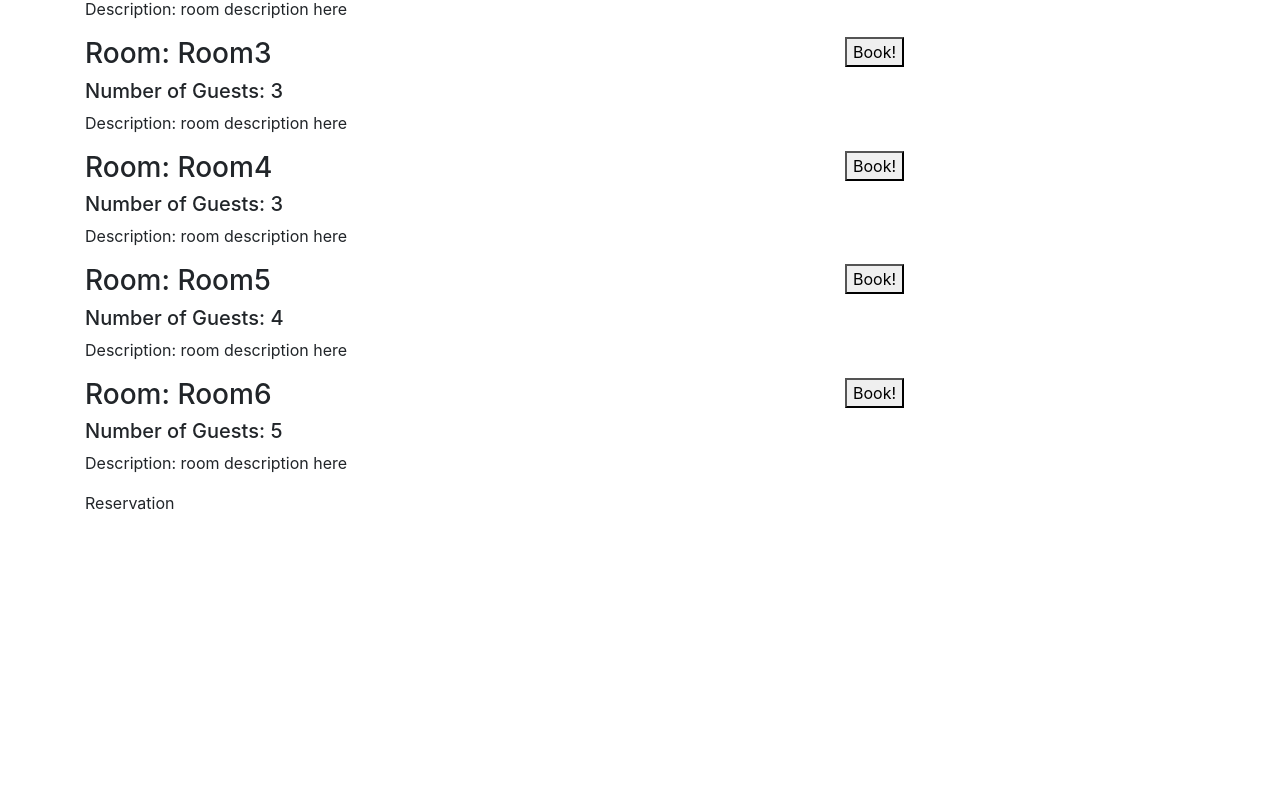
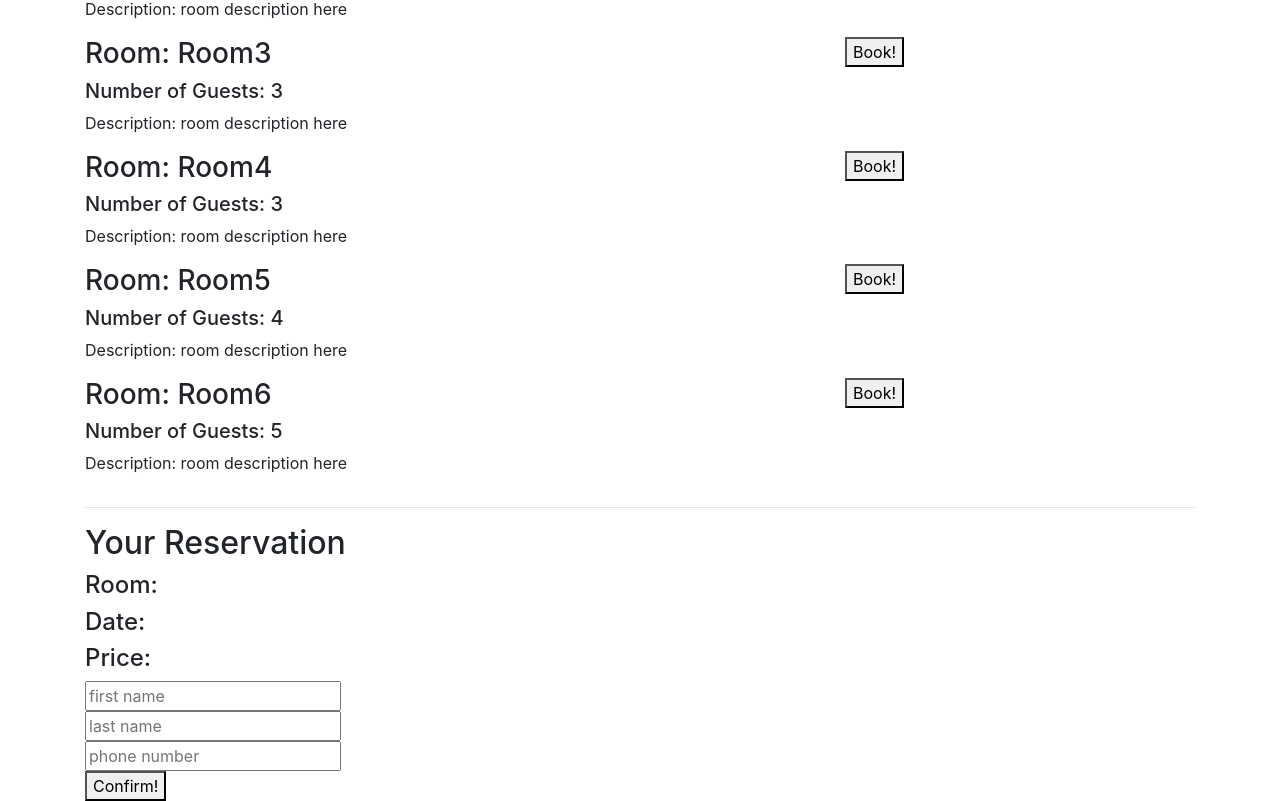
Before and after one commit to yetka/react-redux-marine-resort, a React app: page /#/ in a window 1280 px wide. Shown: the part 576-1377 px from the top of the page. Before the commit the page ends 1107 px from the top, so only its background shows below. Built offline with nearby package versions, Linux system fonts and the light colour scheme.

Commit message:
add Reservation component

```diff
--- a/src/components/App.jsx
+++ b/src/components/App.jsx
@@ -4,12 +4,58 @@ import RoomsFilter from './RoomsFilter';
 import RoomsList from './RoomsList';
 import Reservation from './Reservation';
 
+const masterRoomsList= {
+  1: {
+    name: 'Room1',
+    description: 'room description here',
+    numberOfGuests: 2,
+    reservations: {'07/01/2018-07/15/2018': {firstName: 'John', secondName: 'Smith', phone: '206 123 4567'}, '07/16/2018-08/15/2018': {firstName: 'Matilda', secondName: 'Doe', phone: '206 123 9876'} },
+    id: '1'
+  },
+  2: {
+    name: 'Room2',
+    description: 'room description here',
+    numberOfGuests: 2,
+    reservations: {'07/01/2018-07/15/2018': {firstName: 'John', secondName: 'Smith', phone: '206 123 4567'}, '07/16/2018-08/15/2018': {firstName: 'Matilda', secondName: 'Doe', phone: '206 123 9876'} },
+    id: '2'
+  },
+  3: {
+    name: 'Room3',
+    description: 'room description here',
+    numberOfGuests: 3,
+    reservations: {'07/01/2018-07/15/2018': {firstName: 'John', secondName: 'Smith', phone: '206 123 4567'}, '07/16/2018-08/15/2018': {firstName: 'Matilda', secondName: 'Doe', phone: '206 123 9876'} },
+    id: '3'
+  },
+  4: {
+    name: 'Room4',
+    description: 'room description here',
+    numberOfGuests: 3,
+    reservations: {'07/01/2018-07/15/2018': {firstName: 'John', secondName: 'Smith', phone: '206 123 4567'}, '07/16/2018-08/15/2018': {firstName: 'Matilda', secondName: 'Doe', phone: '206 123 9876'} },
+    id: '4'
+  },
+  5: {
+    name: 'Room5',
+    description: 'room description here',
+    numberOfGuests: 4,
+    reservations: {'07/01/2018-07/15/2018': {firstName: 'John', secondName: 'Smith', phone: '206 123 4567'}, '07/16/2018-08/15/2018': {firstName: 'Matilda', secondName: 'Doe', phone: '206 123 9876'} },
+    id: '5'
+  },
+  6: {
+    name: 'Room6',
+    description: 'room description here',
+    numberOfGuests: 5,
+    reservations: {'07/01/2018-07/15/2018': {firstName: 'John', secondName: 'Smith', phone: '206 123 4567'}, '07/16/2018-08/15/2018': {firstName: 'Matilda', secondName: 'Doe', phone: '206 123 9876'} },
+    id: '6'
+  }
+};
+
 function App(){
   return (
     <div className="container">
       <Header />
       <RoomsFilter />
-      <RoomsList />
+      <RoomsList masterRoomsList={masterRoomsList}/>
+      <hr></hr>
       <Reservation />
     </div>
   );
--- a/src/components/Reservation.jsx
+++ b/src/components/Reservation.jsx
@@ -3,7 +3,25 @@ import React from 'react';
 function Reservation(){
   return (
     <div>
-      <p>Reservation</p>
+      <h2>Your Reservation</h2>
+      <h4>Room:</h4>
+      <h4>Date:</h4>
+      <h4>Price:</h4>
+        <form>
+          <input
+            type='text'
+            id='firstName'
+            placeholder='first name'/><br />
+          <input
+            type='text'
+            id='lastName'
+            placeholder='last name'/><br />
+          <input
+            type='text'
+            id='phone'
+            placeholder='phone number'/><br />
+          <button type='submit'>Confirm!</button>
+        </form>
     </div>
   );
 }
--- a/src/components/RoomsList.jsx
+++ b/src/components/RoomsList.jsx
@@ -1,56 +1,12 @@
 import React from 'react';
 import Room from './Room';
+import PropTypes from 'prop-types';
 
-const masterRoomsList= {
-  1: {
-    name: 'Room1',
-    description: 'room description here',
-    numberOfGuests: 2,
-    reservations: {'07/01/2018-07/15/2018': {firstName: 'John', secondName: 'Smith', phone: '206 123 4567'}, '07/16/2018-08/15/2018': {firstName: 'Matilda', secondName: 'Doe', phone: '206 123 9876'} },
-    id: '1'
-  },
-  2: {
-    name: 'Room2',
-    description: 'room description here',
-    numberOfGuests: 2,
-    reservations: {'07/01/2018-07/15/2018': {firstName: 'John', secondName: 'Smith', phone: '206 123 4567'}, '07/16/2018-08/15/2018': {firstName: 'Matilda', secondName: 'Doe', phone: '206 123 9876'} },
-    id: '2'
-  },
-  3: {
-    name: 'Room3',
-    description: 'room description here',
-    numberOfGuests: 3,
-    reservations: {'07/01/2018-07/15/2018': {firstName: 'John', secondName: 'Smith', phone: '206 123 4567'}, '07/16/2018-08/15/2018': {firstName: 'Matilda', secondName: 'Doe', phone: '206 123 9876'} },
-    id: '3'
-  },
-  4: {
-    name: 'Room4',
-    description: 'room description here',
-    numberOfGuests: 3,
-    reservations: {'07/01/2018-07/15/2018': {firstName: 'John', secondName: 'Smith', phone: '206 123 4567'}, '07/16/2018-08/15/2018': {firstName: 'Matilda', secondName: 'Doe', phone: '206 123 9876'} },
-    id: '4'
-  },
-  5: {
-    name: 'Room5',
-    description: 'room description here',
-    numberOfGuests: 4,
-    reservations: {'07/01/2018-07/15/2018': {firstName: 'John', secondName: 'Smith', phone: '206 123 4567'}, '07/16/2018-08/15/2018': {firstName: 'Matilda', secondName: 'Doe', phone: '206 123 9876'} },
-    id: '5'
-  },
-  6: {
-    name: 'Room6',
-    description: 'room description here',
-    numberOfGuests: 5,
-    reservations: {'07/01/2018-07/15/2018': {firstName: 'John', secondName: 'Smith', phone: '206 123 4567'}, '07/16/2018-08/15/2018': {firstName: 'Matilda', secondName: 'Doe', phone: '206 123 9876'} },
-    id: '6'
-  }
-};
-
-function RoomsList(){
+function RoomsList(props){
   return (
     <div>
-      {Object.keys(masterRoomsList).map(function(roomId) {
-        var room  = masterRoomsList[roomId];
+      {Object.keys(props.masterRoomsList).map(function(roomId) {
+        var room  = props.masterRoomsList[roomId];
         return (
           <Room
             name={room.name}
@@ -64,4 +20,8 @@ function RoomsList(){
   );
 }
 
+RoomsList.propTypes = {
+  masterRoomsList: PropTypes.object
+};
+
 export default RoomsList;
```
